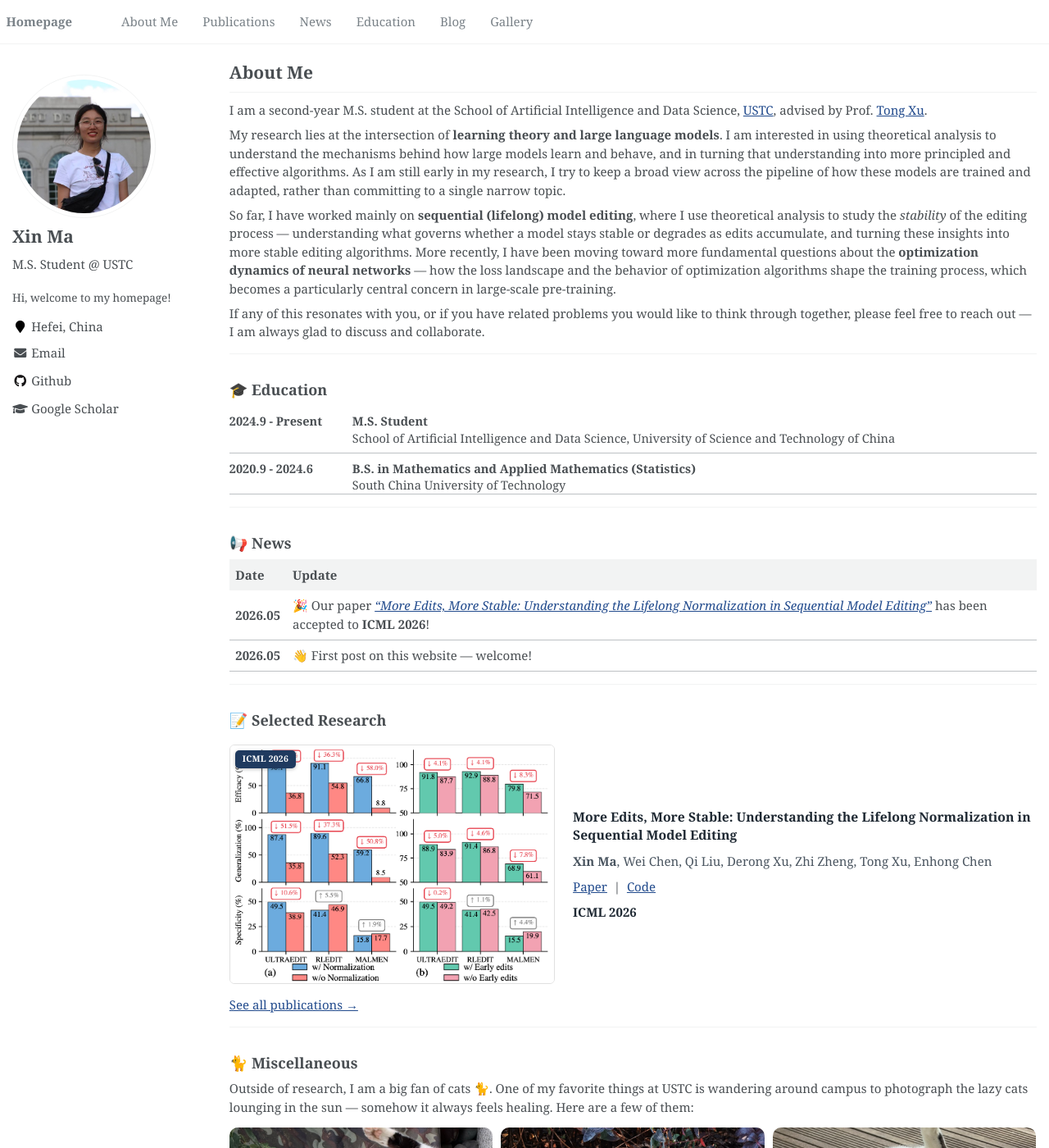
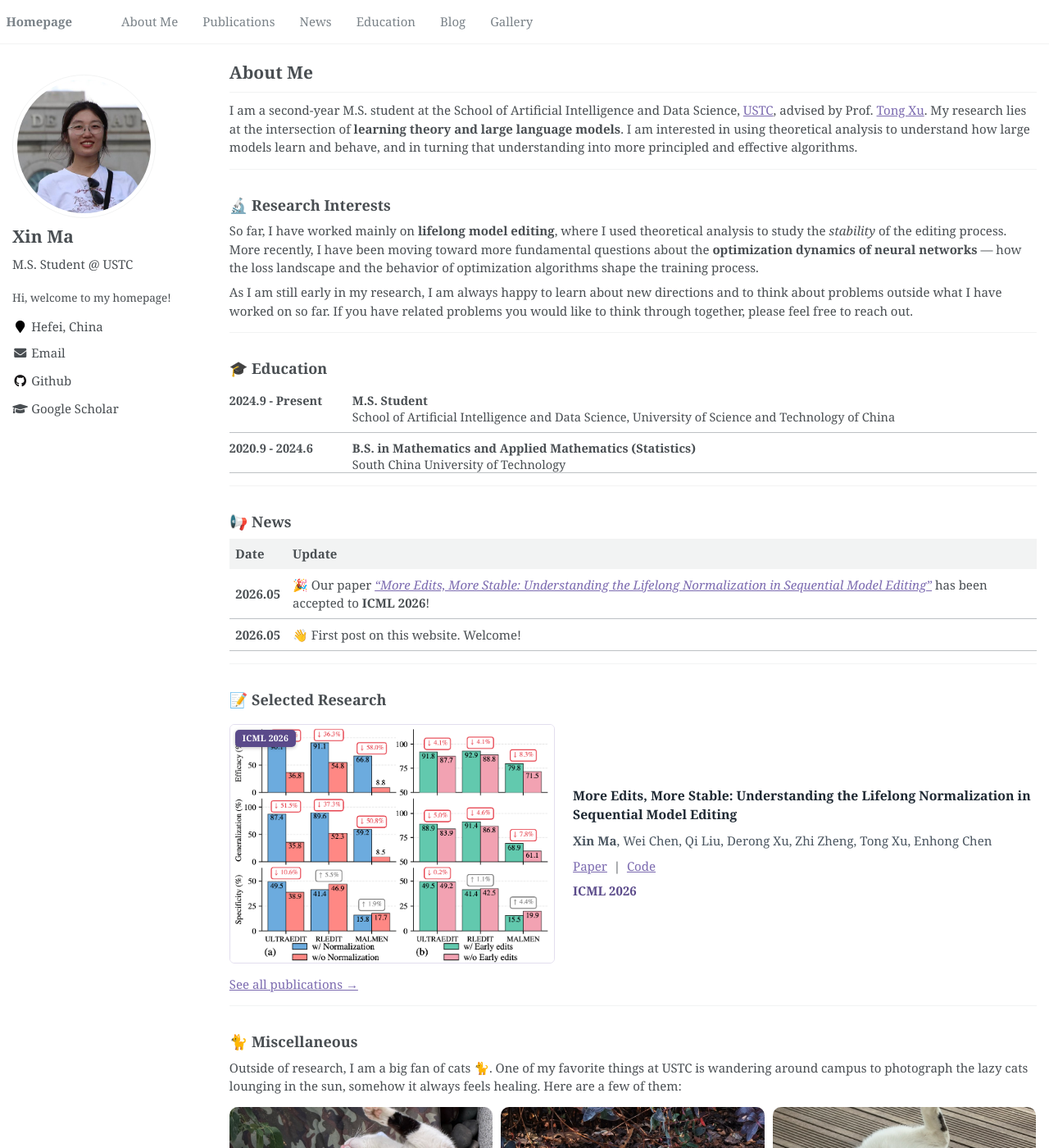
Before and after one commit to qingfengyinian/qingfengyinian.github.io, a Jekyll site: the page built from _pages/about.md, in a window 1280 px wide and 1400 px high. Shown: the whole window at 82% size. Built offline with Jekyll 4.4.1, drawn with Linux system fonts in a browser that asks for light colours.

Commit message:
Refresh photo, restructure About/Research, add arXiv links, purple publications theme

```diff
--- a/_includes/head/custom.html
+++ b/_includes/head/custom.html
@@ -1,7 +1,7 @@
-<link rel="apple-touch-icon" sizes="180x180" href="/images/apple-touch-icon.png?v=2">
-<link rel="icon" type="image/png" sizes="32x32" href="/images/favicon-32x32.png?v=2">
-<link rel="icon" type="image/png" sizes="16x16" href="/images/favicon-16x16.png?v=2">
-<link rel="shortcut icon" href="/favicon.ico?v=2">
+<link rel="apple-touch-icon" sizes="180x180" href="/images/apple-touch-icon.png?v=4">
+<link rel="icon" type="image/png" sizes="32x32" href="/images/favicon-32x32.png?v=4">
+<link rel="icon" type="image/png" sizes="16x16" href="/images/favicon-16x16.png?v=4">
+<link rel="shortcut icon" href="/favicon.ico?v=4">
 <link rel="manifest" href="/images/site.webmanifest">
 
 <meta name="theme-color" content="#ffffff">
--- a/_pages/about.md
+++ b/_pages/about.md
@@ -12,15 +12,21 @@ redirect_from:
 
 # About Me
 
-I am a second-year M.S. student at the School of Artificial Intelligence and Data Science, [USTC](https://en.ustc.edu.cn/), advised by Prof. [Tong Xu](http://staff.ustc.edu.cn/~tongxu/).
-
-My research lies at the intersection of **learning theory and large language models**. I am interested in using theoretical analysis to understand the mechanisms behind how large models learn and behave, and in turning that understanding into more principled and effective algorithms. As I am still early in my research, I try to keep a broad view across the pipeline of how these models are trained and adapted, rather than committing to a single narrow topic.
-
-So far, I have worked mainly on **sequential (lifelong) model editing**, where I use theoretical analysis to study the *stability* of the editing process — understanding what governs whether a model stays stable or degrades as edits accumulate, and turning these insights into more stable editing algorithms. More recently, I have been moving toward more fundamental questions about the **optimization dynamics of neural networks** — how the loss landscape and the behavior of optimization algorithms shape the training process, which becomes a particularly central concern in large-scale pre-training.
-
-If any of this resonates with you, or if you have related problems you would like to think through together, please feel free to reach out — I am always glad to discuss and collaborate.
+I am a second-year M.S. student at the School of Artificial Intelligence and Data Science, [USTC](https://en.ustc.edu.cn/), advised by Prof. [Tong Xu](http://staff.ustc.edu.cn/~tongxu/). My research lies at the intersection of **learning theory and large language models**. I am interested in using theoretical analysis to understand how large models learn and behave, and in turning that understanding into more principled and effective algorithms.
 
 ---
+
+<span class='anchor' id='research'></span>
+
+## 🔬 Research Interests
+
+So far, I have worked mainly on **lifelong model editing**, where I used theoretical analysis to study the *stability* of the editing process. More recently, I have been moving toward more fundamental questions about the **optimization dynamics of neural networks** — how the loss landscape and the behavior of optimization algorithms shape the training process.
+
+As I am still early in my research, I am always happy to learn about new directions and to think about problems outside what I have worked on so far. If you have related problems you would like to think through together, please feel free to reach out.
+
+------
+
+
 
 <span class='anchor' id='education'></span>
 
@@ -45,25 +51,25 @@ If any of this resonates with you, or if you have related problems you would lik
 
 | Date | Update |
 |:-----|:-------|
-| **2026.05** | 🎉 Our paper [*"More Edits, More Stable: Understanding the Lifelong Normalization in Sequential Model Editing"*](https://arxiv.org/abs/XXXX.XXXXX) has been accepted to **ICML 2026**! |
-| **2026.05** | 👋 First post on this website — welcome! |
+| **2026.05** | 🎉 Our paper [*"More Edits, More Stable: Understanding the Lifelong Normalization in Sequential Model Editing"*](https://arxiv.org/abs/2605.11836) has been accepted to **ICML 2026**! |
+| **2026.05** | 👋 First post on this website. Welcome! |
 
 ---
 
-<span class='anchor' id='research'></span>
+<span class='anchor' id='selected'></span>
 
 ## 📝 Selected Research
 
 <div style="display: flex; flex-wrap: wrap; gap: 22px; align-items: center; margin: 18px 0 8px 0;">
   <div style="flex: 2 1 220px; min-width: 190px; position: relative;">
-    <span style="position: absolute; top: 7px; left: 7px; background: #1f3a5f; color: #fff; font-size: 0.7rem; font-weight: 700; letter-spacing: 0.02em; padding: 3px 9px; border-radius: 5px; box-shadow: 0 1px 4px rgba(0,0,0,0.25);">ICML 2026</span>
-    <img src="/images/stableedit_motivation.png" alt="More Edits, More Stable: motivation figure" style="width: 100%; height: auto; border: 1px solid rgba(0,0,0,0.12); border-radius: 6px; display: block;">
+    <span style="position: absolute; top: 7px; left: 7px; background: #5a4a8a; color: #fff; font-size: 0.7rem; font-weight: 700; letter-spacing: 0.02em; padding: 3px 9px; border-radius: 5px; box-shadow: 0 1px 4px rgba(0,0,0,0.25);">ICML 2026</span>
+    <img src="/images/stableedit_motivation.png" alt="More Edits, More Stable: motivation figure" style="width: 100%; height: auto; border: 1px solid rgba(124, 107, 176, 0.22); border-radius: 6px; display: block;">
   </div>
   <div style="flex: 3 1 300px; min-width: 260px;">
     <p style="font-weight: 700; font-size: 1.05rem; line-height: 1.45; margin: 0 0 8px 0; color: #1f2933;">More Edits, More Stable: Understanding the Lifelong Normalization in Sequential Model Editing</p>
     <p style="margin: 0 0 8px 0; color: #4a5560; line-height: 1.6;"><strong>Xin Ma</strong>, Wei Chen, Qi Liu, Derong Xu, Zhi Zheng, Tong Xu, Enhong Chen</p>
-    <p style="margin: 0 0 8px 0;"><a href="https://arxiv.org/abs/XXXX.XXXXX">Paper</a> &nbsp;|&nbsp; <a href="https://github.com/MINE-USTC/StableEdit">Code</a></p>
-    <p style="margin: 0; font-weight: 700; color: #1f2933;">ICML 2026</p>
+    <p style="margin: 0 0 8px 0;"><a href="https://arxiv.org/abs/2605.11836">Paper</a> &nbsp;|&nbsp; <a href="https://github.com/MINE-USTC/StableEdit">Code</a></p>
+    <p style="margin: 0; font-weight: 700; color: #5a4a8a;">ICML 2026</p>
   </div>
 </div>
 
@@ -75,7 +81,7 @@ If any of this resonates with you, or if you have related problems you would lik
 
 ## 🐈 Miscellaneous
 
-Outside of research, I am a big fan of cats 🐈. One of my favorite things at USTC is wandering around campus to photograph the lazy cats lounging in the sun — somehow it always feels healing. Here are a few of them:
+Outside of research, I am a big fan of cats 🐈. One of my favorite things at USTC is wandering around campus to photograph the lazy cats lounging in the sun, somehow it always feels healing. Here are a few of them:
 
 <div style="display: flex; flex-wrap: wrap; gap: 10px; margin: 14px 0;">
   <img src="/images/cats/cat01.jpg" alt="campus cat" style="width: calc(33.333% - 7px); height: 200px; object-fit: cover; border-radius: 10px;">
--- a/_sass/_variables.scss
+++ b/_sass/_variables.scss
@@ -94,7 +94,7 @@ $xing-color                 : #006567;
 
 
 /* links */
-$link-color                 : $info-color;
+$link-color                 : #7c6bb0;
 $link-color-hover           : mix(#000, $link-color, 25%);
 $link-color-visited         : mix(#fff, $link-color, 25%);
 $masthead-link-color        : $primary-color;
```
Also changed, not shown: _pages/publications.md (+11 -9 lines), favicon.ico, images/android-chrome-192x192.png, images/android-chrome-512x512.png, images/apple-touch-icon.png, images/favicon-16x16.png, images/favicon-32x32.png, images/favicon.ico, images/profile.jpg.
